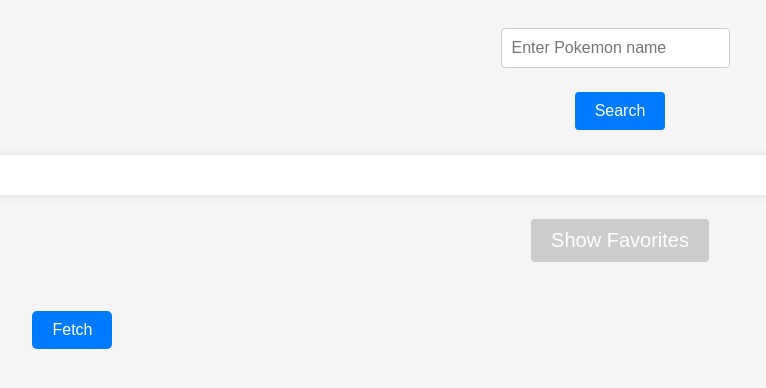
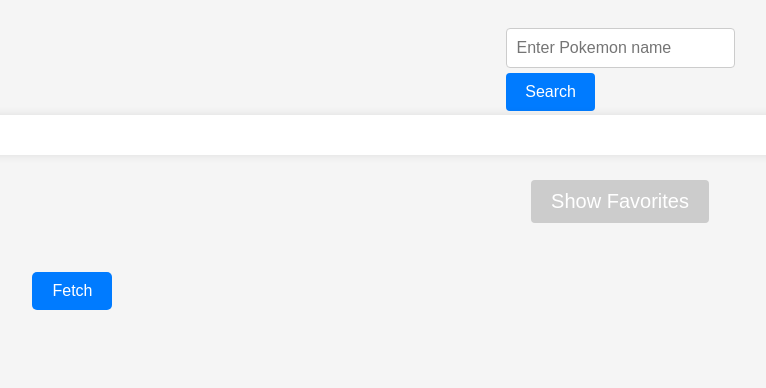
Before and after one commit to ShanderB/projeto-ZRP, a React (Vite) app in the folder webapp/: page / in a window 1280 px wide. Shown: the top 388 px of the page, without its empty margins (20-786 px from the left). Built offline with nearby package versions, Linux system fonts and the light colour scheme.

Commit message:
Adjusting styling of input.

```diff
--- a/webapp/src/AppService.ts
+++ b/webapp/src/AppService.ts
@@ -13,7 +13,7 @@ const useFetchPokemon = (
     if (!pokemonName) {
       clearTable();
     } else {
-      axios.get(`${API}/${pokemonName}`)
+      axios.get(`${API}/${pokemonName.toLowerCase()}`)
         .then(response => {
           const data: Result = response.data;
           setResult([data]);
--- a/webapp/src/components/input/Input.tsx
+++ b/webapp/src/components/input/Input.tsx
@@ -4,7 +4,8 @@ import './Inputs.css'
 
 const Input: React.FC<InputProps> = ({ pokemonName, setPokemonName, fetchPokemon, clearTable, result }) => {
     return (
-        <>
+        <div style={{ display: 'flex', flexDirection: 'column', alignItems: 'center' }}>
+
             <input
                 type="text"
                 className="pokemon-input"
@@ -12,9 +13,11 @@ const Input: React.FC<InputProps> = ({ pokemonName, setPokemonName, fetchPokemon
                 onChange={e => setPokemonName(e.target.value)}
                 placeholder="Enter Pokemon name"
             />
-            <button onClick={fetchPokemon}>Search</button>
-            {result?.length > 0 && <button onClick={clearTable}>Clear Table</button>}
-        </>
+            <div style={{ display: 'flex', justifyContent: 'space-between', width: '100%' }}>
+                <button onClick={fetchPokemon}>Search</button>
+                {result?.length > 0 && <button onClick={clearTable}>Clear Table</button>}
+            </div>
+        </div>
     );
 }
 
--- a/webapp/src/components/input/Inputs.css
+++ b/webapp/src/components/input/Inputs.css
@@ -4,11 +4,12 @@
     font-size: 16px;
     border-radius: 4px;
     border: 1px solid #ccc;
-    margin-right: 10px;
+    margin-right: 4px;
+    margin-left: 4px;
 }
 
 button {
-    padding: 10px 20px;
+    padding: 10px 19px;
     font-size: 16px;
     border-radius: 4px;
     border: none;
```
